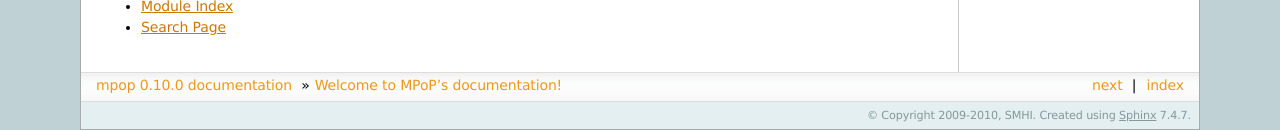
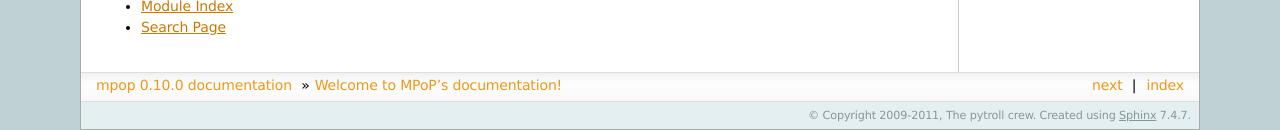
Before and after one commit to pytroll/mpop, a Sphinx documentation site: the page built from doc/source/index.rst, in a window 1280 px wide. Shown: the part 1105-1235 px from the top of the page. Built offline with Sphinx 7.4.7, drawn with Linux system fonts in a browser that asks for light colours.

Commit message:
Updated copyright in sphinx doc.

```diff
--- a/doc/source/conf.py
+++ b/doc/source/conf.py
@@ -38,7 +38,7 @@ master_doc = 'index'
 
 # General information about the project.
 project = u'mpop'
-copyright = u'2009-2010, SMHI'
+copyright = u'2009-2011, The pytroll crew'
 
 # The version info for the project you're documenting, acts as replacement for
 # |version| and |release|, also used in various other places throughout the
```
